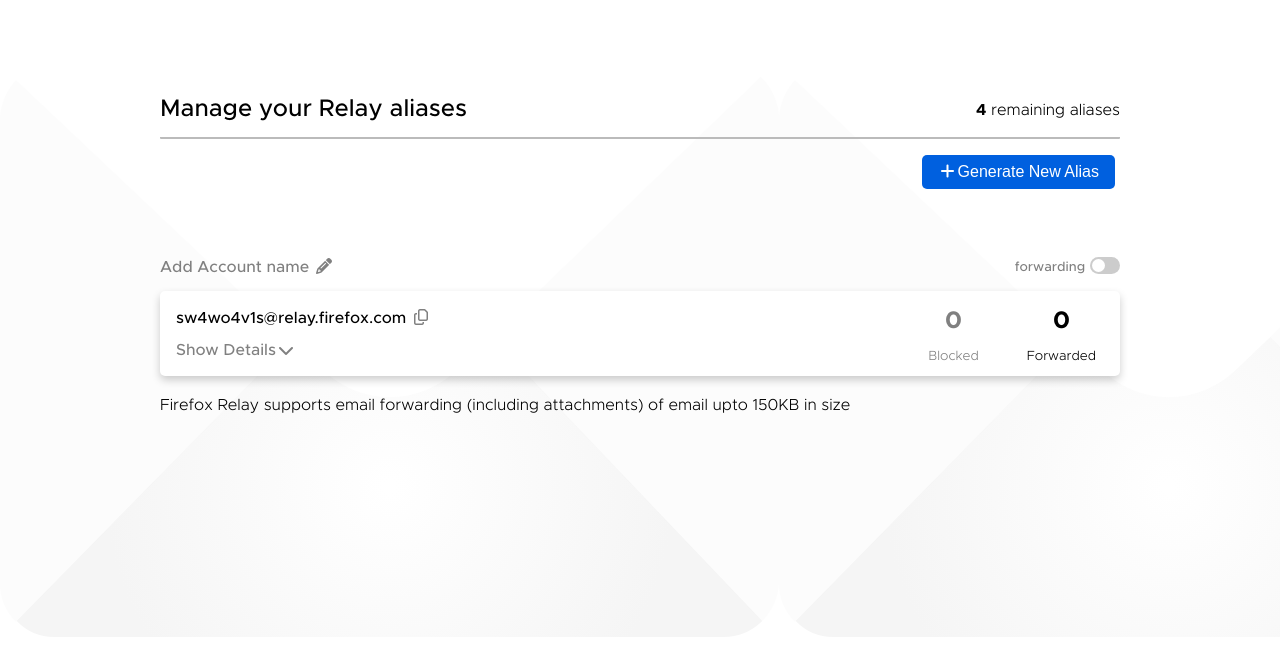
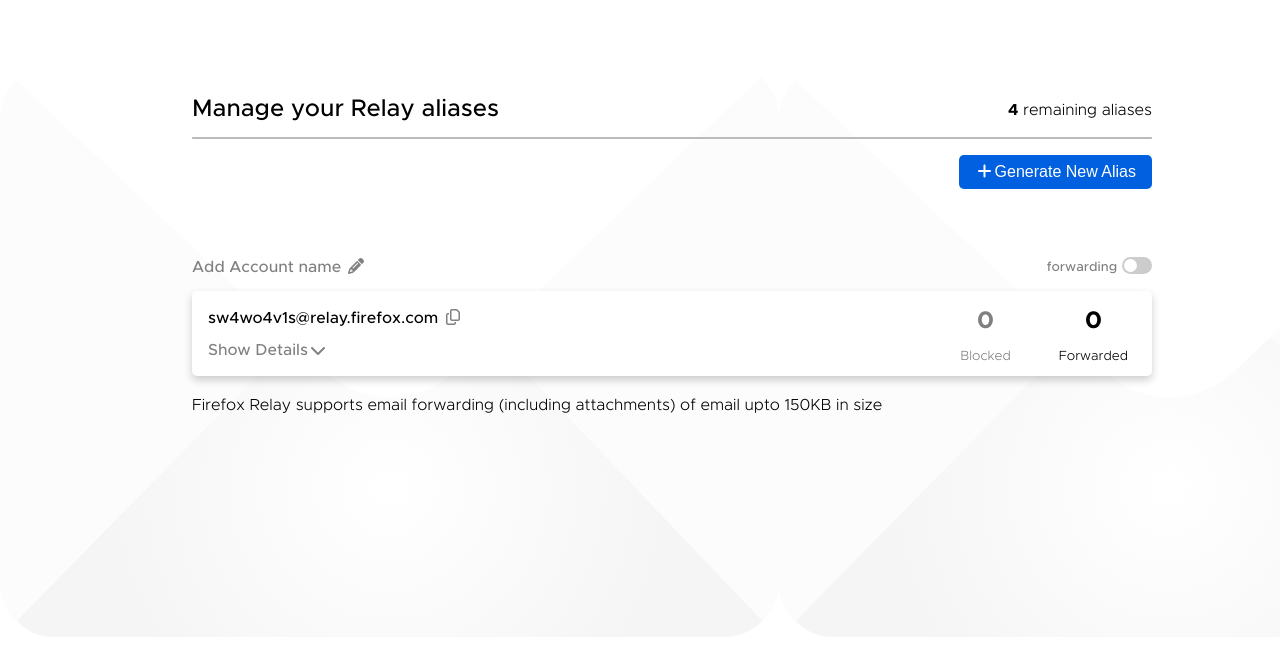
Before and after one commit to saifaldin14/Temp, a website: page index.html in a window 1280 px wide. Shown: the part 79-734 px from the top of the page. Drawn offline with Linux system fonts and the light colour scheme.

Commit message:
Update styles.css

```diff
--- a/assets/styles.css
+++ b/assets/styles.css
@@ -160,7 +160,9 @@
   justify-content: space-between;
   margin-top: 5rem;
   margin-bottom: 0;
-  margin-left: 10rem;
+  /* margin-left: 10rem; */
+  margin-left: 15%;
+  margin-right: 15%;
   width: 75%;
 }
 
@@ -190,7 +192,17 @@
   border-radius: 1px;
   padding-bottom: 1rem;
   margin-bottom: 1rem;
-  margin-left: 10rem;
+  /* margin-left: 10rem; */
+  margin-left: 15%;
+  margin-right: 15%;
+}
+
+#btn-generate-mobile {
+  display: flex;
+  justify-content: flex-end;
+  width: 75%;
+  margin-left: 15%;
+  margin-right: 15%;
 }
 
 .btn-generate {
@@ -202,7 +214,8 @@
   cursor: pointer;
   margin-bottom: 3rem;
   border-radius: 5px;
-  margin-left: 72%;
+  /* margin-left: 75%; */
+  /* margin-right: 15%; */
 }
 
 .content-2 {
@@ -211,7 +224,9 @@
   align-items: center;
   justify-content: space-between;
   margin-bottom: 0rem;
-  margin-left: 10rem;
+  /* margin-left: 10rem; */
+  margin-left: 15%;
+  margin-right: 15%;
   width: 75%;
 }
 
@@ -308,7 +323,9 @@
   background-color: #fff;
   width: 75%;
   margin-top: 0rem;
-  margin-left: 10rem;
+  /* margin-left: 10rem; */
+  margin-left: 15%;
+  margin-right: 15%;
   border-radius: 5px;
 }
 
@@ -505,7 +522,9 @@
 
 .last-text {
   font-weight: 300;
-  margin-left: 10rem;
+  /* margin-left: 10rem; */
+  margin-left: 15%;
+  margin-right: 15%;
   text-align: left;
   width: 75%;
 }
@@ -714,6 +733,9 @@
     display: flex;
     align-items: center;
     justify-content: center;
+    width: 100%;
+    margin-left: auto;
+    margin-right: auto;
   }
 
   .btn-generate {
```
